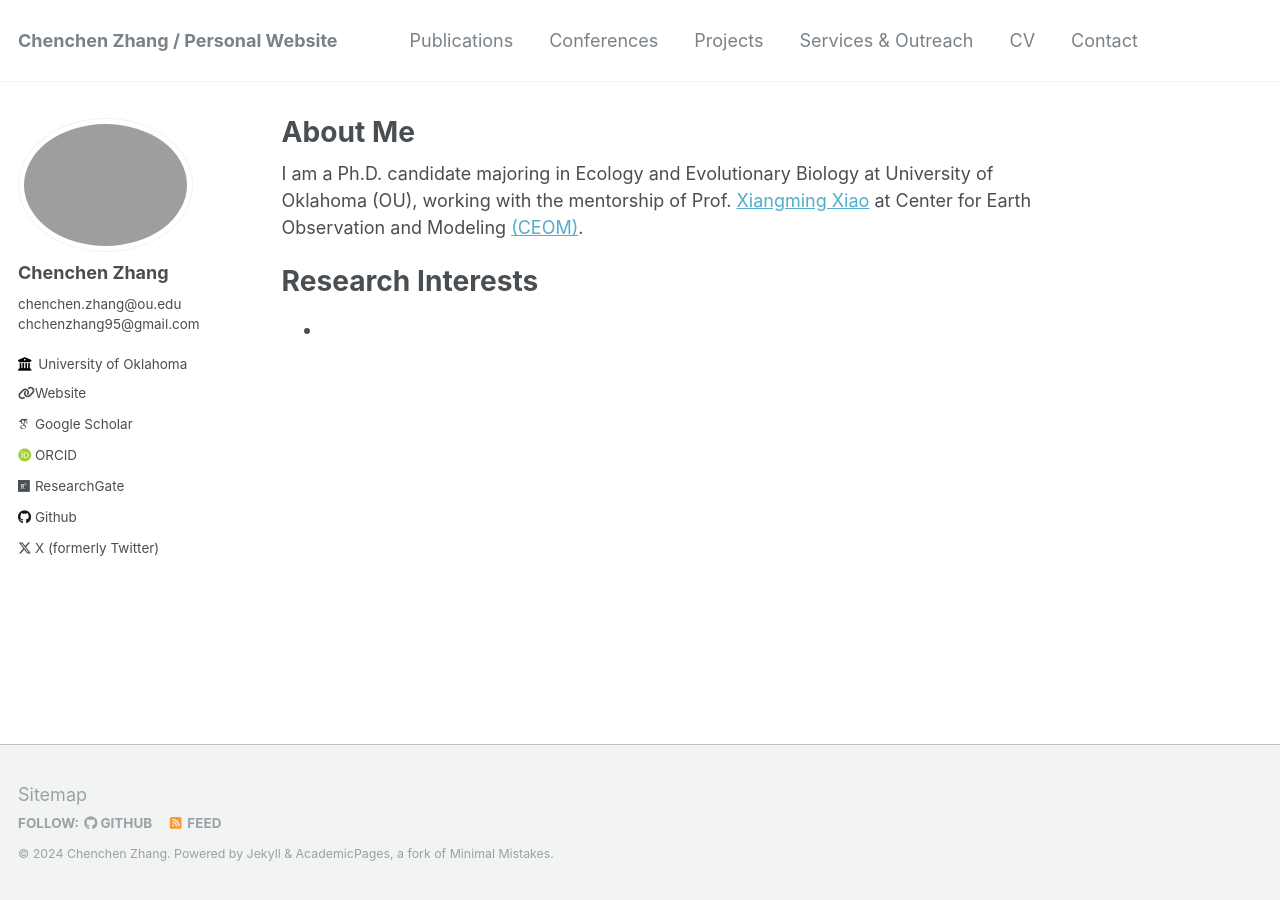
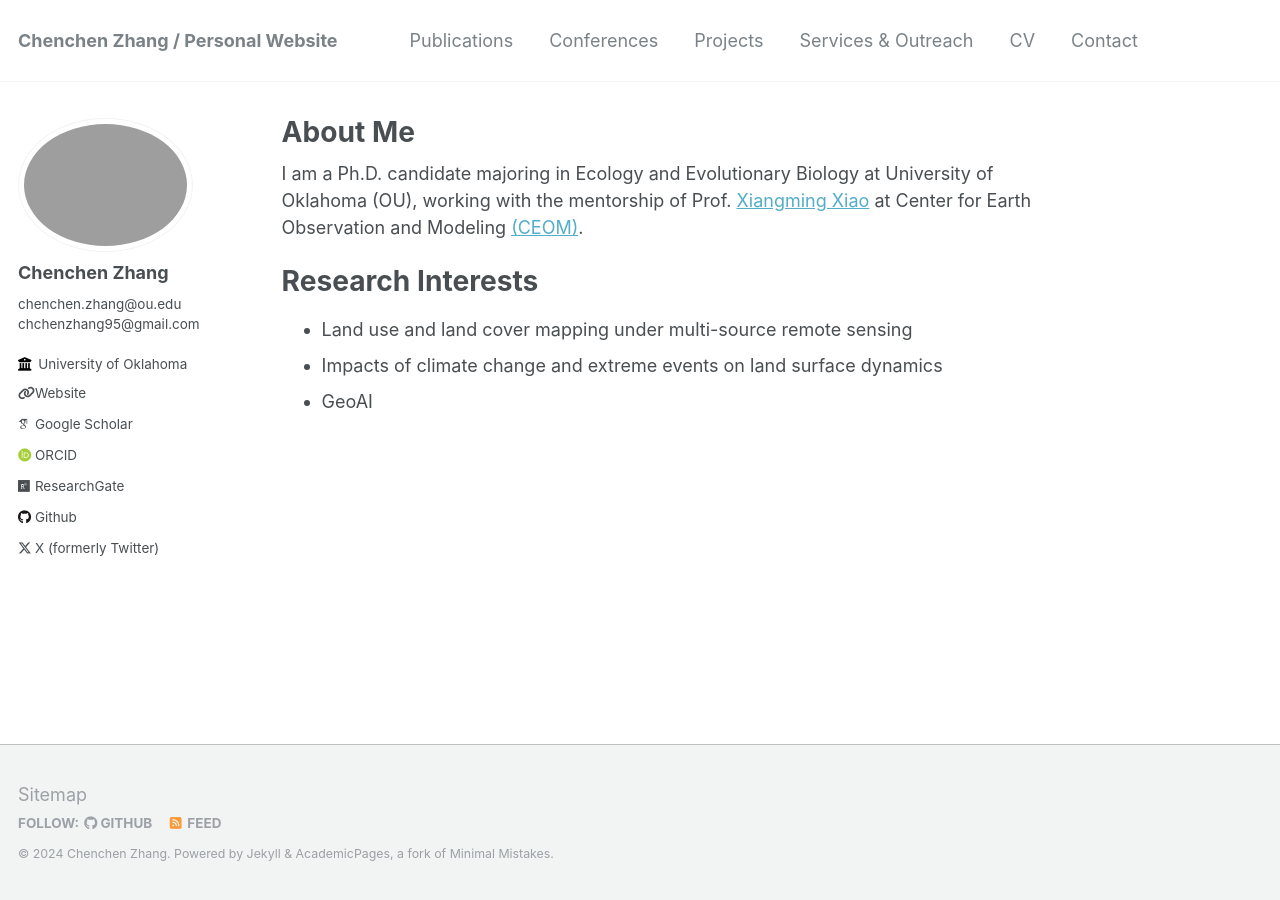
Before and after one commit to rszcc/rszcc.github.io, a Jekyll site: the page built from _pages/about.md, in a window 1280 px wide. Built offline with Jekyll 4.4.1, drawn with Linux system fonts in a browser that asks for light colours; some web fonts are replaced.

Commit message:
Update about.md

```diff
--- a/_pages/about.md
+++ b/_pages/about.md
@@ -11,4 +11,6 @@ I am a Ph.D. candidate majoring in Ecology and Evolutionary Biology at Universit
 
 Research Interests
 ======
- -
+ - Land use and land cover mapping under multi-source remote sensing
+ - Impacts of climate change and extreme events on land surface dynamics
+ - GeoAI
```
